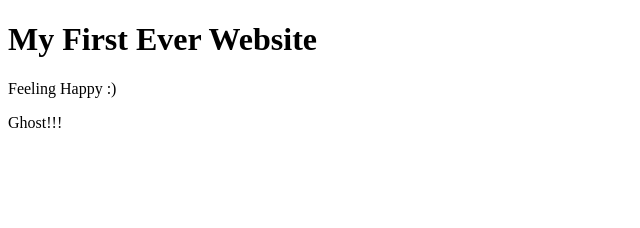
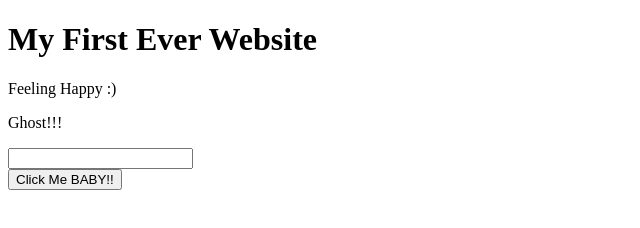
Before and after one commit to s4m15v0/first-website, a plain HTML site: page index.html in a window 1280 px wide. Shown: the whole page, without its empty margins (0-640 px from the left). Drawn offline with Linux system fonts and the light colour scheme.

Commit message:
done adding button

```diff
--- a/index.html
+++ b/index.html
@@ -9,5 +9,8 @@
     <h1>My First Ever Website</h1>
     <p>Feeling Happy :) </p>
     <p>Ghost!!!</p>
+    <input type="text">
+    <br>
+    <button>Click Me BABY!!</button>
 </body>
 </html>
```
